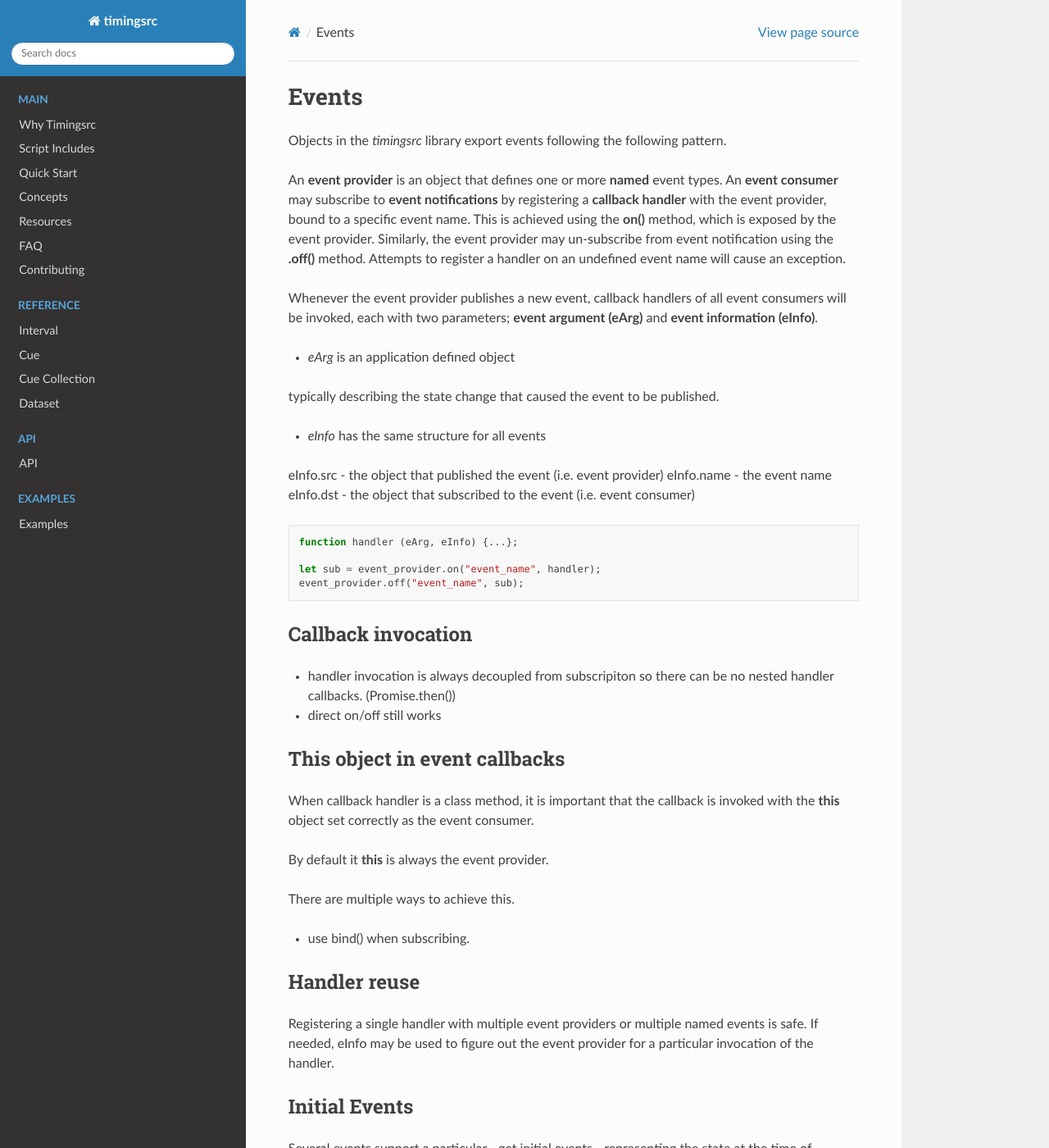
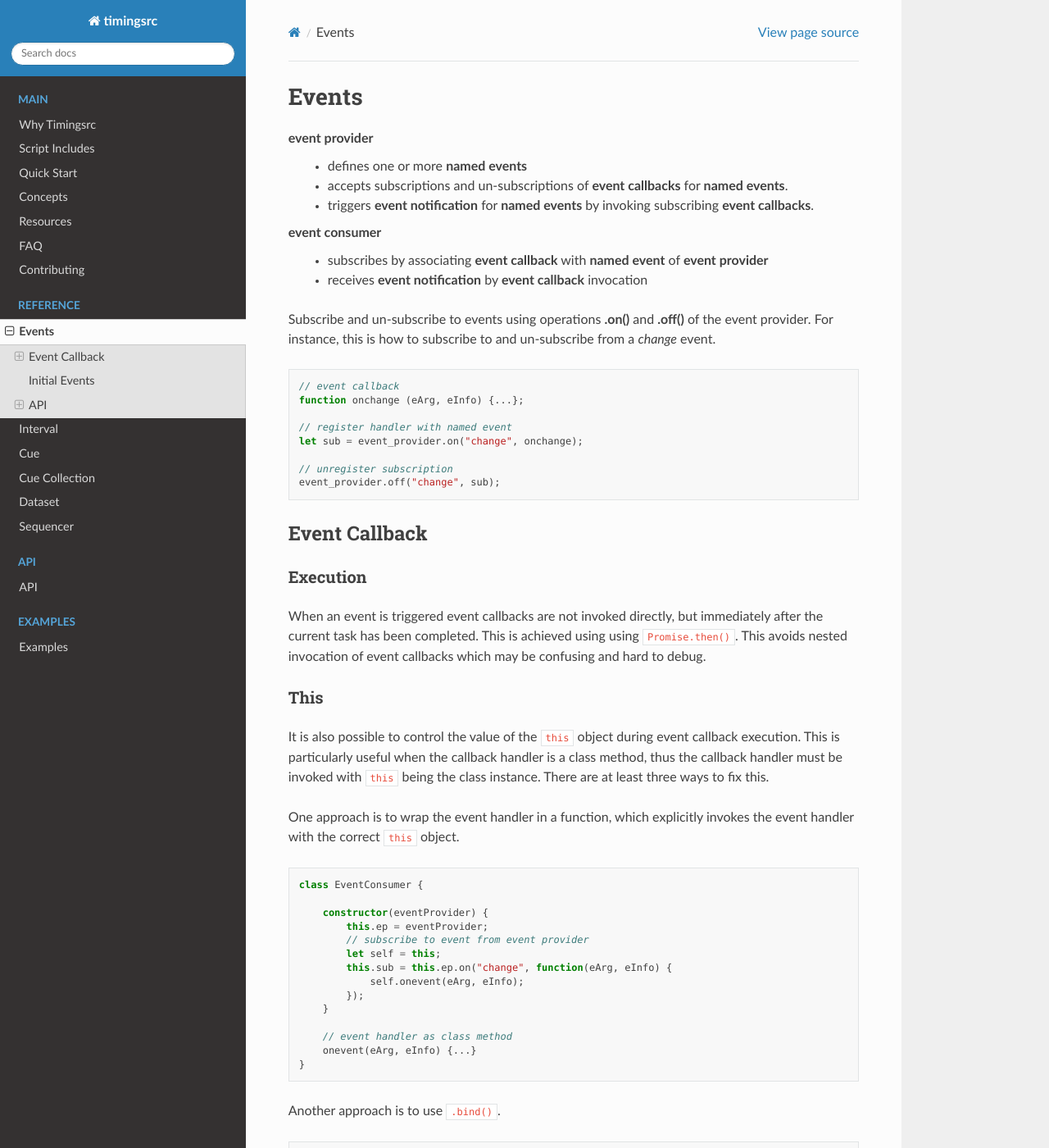
Before and after one commit to ingararntzen/timingdocs, a Sphinx documentation site: the page built from docs/source/events.rst, in a window 1280 px wide and 1400 px high. Shown: the whole window at 82% size. Built offline with Sphinx 7.4.7 and the Read the Docs theme 2.0.0, drawn with Linux system fonts in a browser that asks for light colours; some of the changed text lies outside the part shown.

Commit message:
wrote events.rst

```diff
--- a/docs/source/events.rst
+++ b/docs/source/events.rst
@@ -4,84 +4,267 @@
 Events
 ========================================================================
 
-Objects in the *timingsrc* library export events following the
-following pattern.
+event provider
+    -   defines one or more **named events**
+    -   accepts subscriptions and un-subscriptions of **event callbacks**
+        for **named events**.
+    -   triggers **event notification** for **named events** by invoking
+        subscribing **event callbacks**.
 
-An **event provider** is an object that defines one or more **named**
-event types. An **event consumer** may subscribe to
-**event notifications** by registering a **callback handler** with the event
-provider, bound to a specific event name.
-This is achieved using the **on()** method, which is exposed by the event provider.
-Similarly, the event provider may un-subscribe from event notification using
-the **.off()** method. Attempts to register a handler on an undefined event
-name will cause an exception.
+event consumer
+    -   subscribes by associating **event callback** with **named event** of
+        **event provider**
+    -   receives **event notification** by **event callback** invocation
 
 
-Whenever the event provider publishes a new event, callback handlers
-of all event consumers will be invoked, each with two parameters;
-**event argument (eArg)** and **event information (eInfo)**.
-
-- *eArg* is an application defined object
-typically describing the state change that caused the event to be published.
-
-- *eInfo* has the same structure for all events
-
-eInfo.src - the object that published the event (i.e. event provider)
-eInfo.name - the event name
-eInfo.dst - the object that subscribed to the event (i.e. event consumer)
+Subscribe and un-subscribe to events using operations **.on()**
+and **.off()** of the event provider. For instance, this is how to
+subscribe to and un-subscribe from a *change* event.
 
 
 ..  code-block:: javascript
 
-    function handler (eArg, eInfo) {...};
+    // event callback
+    function onchange (eArg, eInfo) {...};
 
-    let sub = event_provider.on("event_name", handler);
-    event_provider.off("event_name", sub);
+    // register handler with named event
+    let sub = event_provider.on("change", onchange);
+
+    // unregister subscription
+    event_provider.off("change", sub);
+
+
+Event Callback
+------------------------------------------------------------------------
+
+Execution
+""""""""""""""""""""""""""""""""""""""""""""""""""""""""""""""""""""""""
+
+When an event is triggered event callbacks are not invoked directly, but
+immediately after the current task has been completed. This is achieved using
+using ``Promise.then()``. This avoids nested invocation of event callbacks which may be confusing and hard to debug.
+
+
+This
+""""""""""""""""""""""""""""""""""""""""""""""""""""""""""""""""""""""""
+
+It is also possible to control the value of the ``this`` object during
+event callback execution. This is particularly useful when the callback handler is a class method, thus the callback handler must be invoked
+with ``this`` being the class instance. There are at least three ways to
+fix this.
+
+
+One approach is to wrap the event handler in a function, which explicitly invokes the event handler with the correct ``this`` object.
+
+
+..  code-block:: javascript
+
+    class EventConsumer {
+
+        constructor(eventProvider) {
+            this.ep = eventProvider;
+            // subscribe to event from event provider
+            let self = this;
+            this.sub = this.ep.on("change", function(eArg, eInfo) {
+                self.onevent(eArg, eInfo);
+            });
+        }
+
+        // event handler as class method
+        onevent(eArg, eInfo) {...}
+    }
+
+
+Another approach is to use ``.bind()``.
+
+..  code-block:: javascript
+
+    class EventConsumer {
+
+        constructor(eventProvider) {
+            this.ep = eventProvider;
+            // subscribe to event from event provider
+            this.sub = this.ep.on("change", this.onevent.bind(this));
+        }
+
+        // event handler as class method
+        onevent(eArg, eInfo) {...}
+    }
+
+
+Or, you can explicitly specify the ``this`` object as an option with
+:js:meth:`EventProviderInterface.on`.
+
+..  code-block:: javascript
+
+    class EventConsumer {
+
+        constructor(eventProvider) {
+            this.ep = eventProvider;
+            // subscribe to event from event provider
+            this.sub = this.ep.on("change", this.onevent, {ctx:this});
+        }
+
+        // event handler as class method
+        onevent(eArg, eInfo) {...}
+    }
 
 
 
-Callback invocation
-------------------------------------------------------------------------
+Unsubscribe
+""""""""""""""""""""""""""""""""""""""""""""""""""""""""""""""""""""""""
 
-- handler invocation is always decoupled from subscripiton
-  so there can be no nested handler callbacks. (Promise.then())
-- direct on/off still works
+It is safe to subscribe or unsubscribe from within an event callback.
+For instance, this can be used to implement **fire once** semantics.
+
+
+..  code-block:: javascript
+
+    // event provider
+    let eventProvider;
+
+    // subscription handle
+    let sub;
+
+    // event callback
+    function onchange() {
+        eventProvider.off("change", sub);
+    }
+
+    // subscribe
+    sub = eventProvider.on("change", onchange);
 
 
 
+Reusing Callback
+""""""""""""""""""""""""""""""""""""""""""""""""""""""""""""""""""""""""
 
-**This** object in event callbacks
-------------------------------------------------------------------------
+It is safe to reuse the same event callback with multiple subscriptions. For
+instance, in some cases it may be practical to handle different event types
+using only one callback. If needed, the *eInfo* parameter of
+:js:meth:`event_callback` identifies the source of the event, i.e. the event provider and the event name.
 
-
-When callback handler is a class method, it is important that the
-callback is invoked with the **this** object set correctly as the event
-consumer.
-
-By default it **this** is always the event provider.
-
-There are multiple ways to achieve this.
-
-- use bind() when subscribing.
-
-
-
-Handler reuse
-------------------------------------------------------------------------
-
-Registering a single handler with multiple event providers or multiple
-named events is safe. If needed, eInfo may be used to figure out the
-event provider for a particular invocation of the handler.
 
 
 Initial Events
 ------------------------------------------------------------------------
 
-Several events support a particular
-- get initial events - representing the state at the time of
-  handler registration, before
-This way, the handler will always connumicate the ini
+The traditional semantic of events systems is that events convey **state
+changes**. So, when an event consumer subscribes to an event, there will be no
+event notification until the next event occurs. When observing a stateful event
+source, this forces a common pattern:
+
+1.  Request a snapshot of the currect state
+2.  Subscribe to future state changes. For each state change, update the snapshot accordingly.
+
+In code, this might look something like this:
+
+..  code-block:: javascript
+
+    let event_provider;
+
+    // refresh UI based on current state
+    function refresh (state) {...}
+
+    // request initial state
+    let state = event_provider.get_state();
+    refresh(state);
+
+    // subscribe to future state changes
+    event_provider.on("change", function(eArg) {
+        /*
+            update state somehow
+            - apply diff from eArg
+            - or, fetch the current state
+        */
+        state = event_provider.get_state();
+        refresh(state);
+    });
+
+The basic idea of **initial events** is to simplify so that we handle
+both initial state and subsequent state changes the same manner, with a single
+event callback.
+
+..  code-block:: javascript
+
+    let event_provider;
+
+    // refresh UI based on current state
+    function refresh (state) {...}
+
+    // subscribe to future state changes
+    event_provider.on("change", function(eArg) {
+        /*
+            update state somehow
+            - apply diff from eArg
+            - or, fetch the current state
+        */
+        state = event_provider.get_state();
+        refresh(state);
+    });
+
+
+For this to be correct, the event provider must replay the initial state
+as event notifications, the go on to deliver events as usual. The **initial events** semantic thus simplifies code and shifts initialization complexity from the event consumer to the event provider.
+
+The initial events semantic only affects the :js:class:`EventProviderInterface`
+in a few minor details. Primarily, there are some extra events. The *eInfo.init* parameter of :js:func:`event_callback` is ``true`` for initial
+events. It is also possible to opt out of initial events semantic, by specifying ``{init:false}`` as option to :js:meth:`EventProviderInterface.on`.
 
 
 
-- solves
+API
+------------------------------------------------------------------------
+
+
+..  js:function:: event_callback(eArg, eInfo)
+
+    Callback for event notification, invoked by event provider.
+
+    :param object eArg: Event argument.
+        Application specific object defined by event provider.
+        May be ``undefined``. Typically used to describe the state
+        transition that caused the event to be triggered.
+
+    :param object eInfo: Event information.
+        Generic object defined by event provider.
+
+        eInfo.src
+            event provider object
+        eInfo.name
+            event name
+        eInfo.sub
+            subscription object
+        eInfo.init
+            true if event is **init event**
+
+
+..  js:class:: EventProviderInterface
+
+    Event provider interface
+
+    ..  js:method:: on (name, callback[, options])
+
+        Register a callback for events with given name. Returns subscription handle.
+
+        :param string name: event name
+        :param function callback: :js:func:`event_callback`
+        :param object options: Callback options
+
+            options.ctx
+                Specify context for ``this`` object in event callback.
+                If not specified, ``this`` is the event provider.
+            options.init
+                Boolean. If false, opt out of **init event semantics**.
+
+        :throws: Error if event name is not defined.
+        :returns object: subscription. Use subscription handle
+            to cancel subscription with :js:meth:`off`.
+
+
+    ..  js:method:: off (name, subscription)
+
+        Un-register a callback for given event type.
+
+        :param string name: event name
+        :param object subscription: subscription handle from :js:meth:`on`
--- a/docs/source/livesync.rst
+++ /dev/null
@@ -1,3 +0,0 @@
-============
-Live Sync
-============
--- a/docs/source/mediasync.rst
+++ /dev/null
@@ -1,3 +0,0 @@
-============
-Media Sync
-============
--- /dev/null
+++ b/docs/source/sequencer.rst
@@ -0,0 +1,5 @@
+..  _sequencer:
+
+============
+Sequencer
+============
--- a/docs/source/timingobject.rst
+++ /dev/null
@@ -1,6 +0,0 @@
-=============
-Timing Object
-=============
-
-.. raw:: html
-    :file: _static/timingobject.html
```
Also changed, not shown: README.md (+3 -2 lines), docs/source/index.rst (+6 -4 lines).
